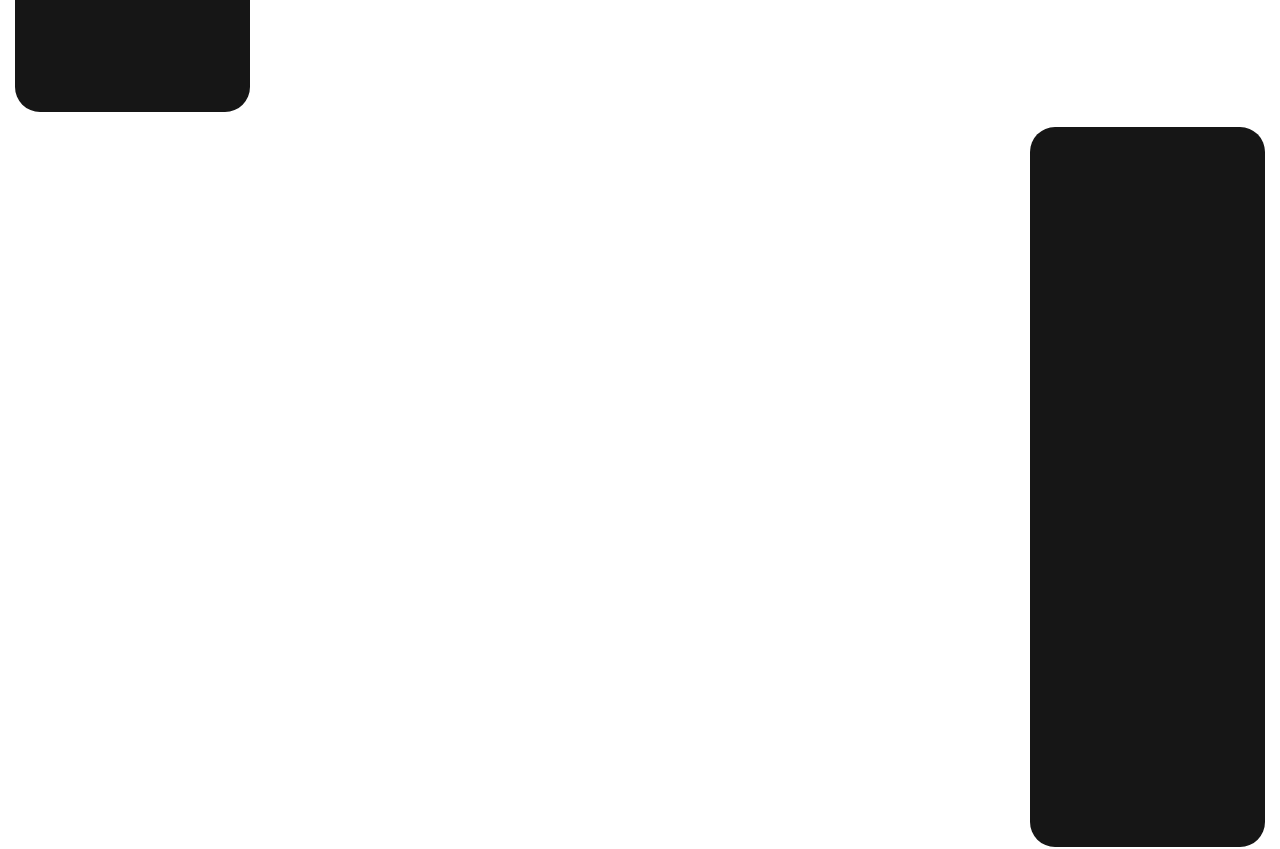
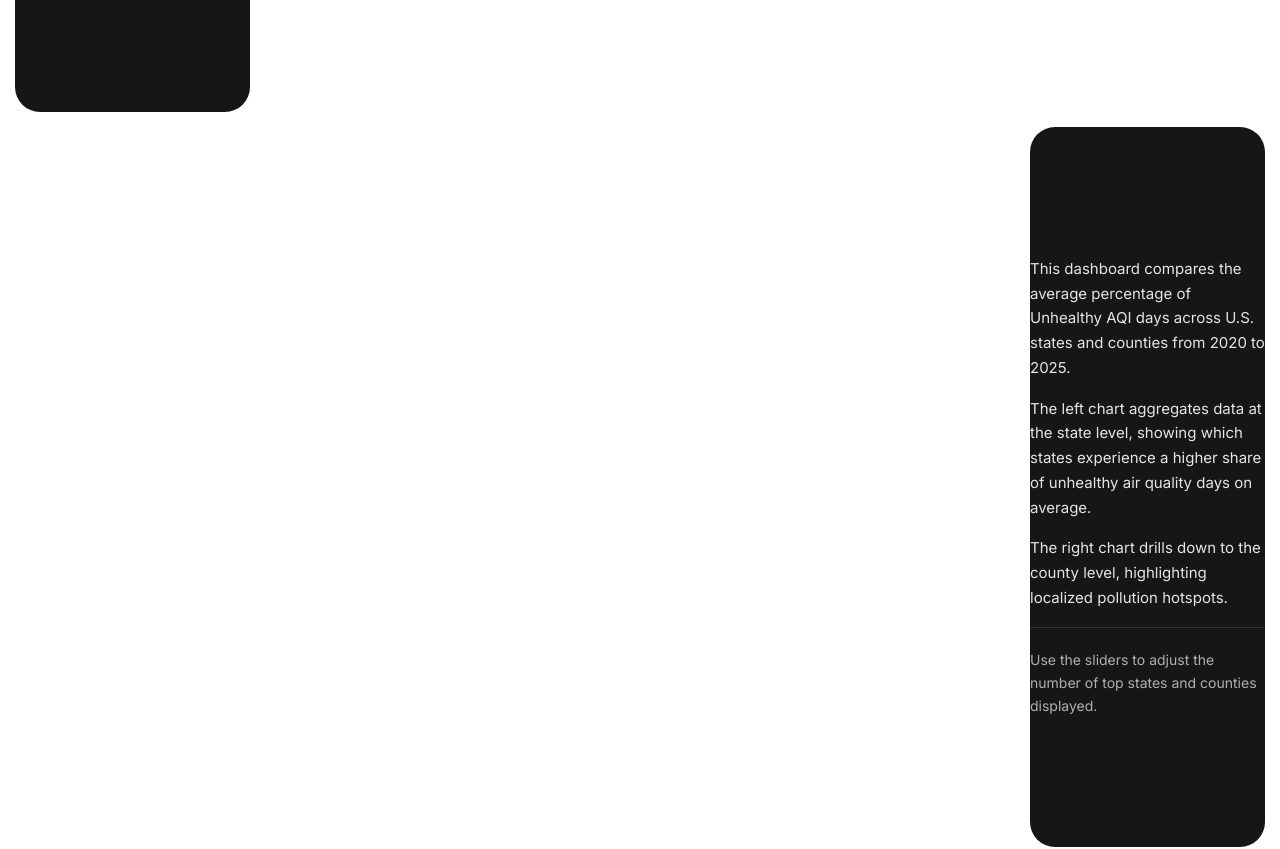
Before and after one commit to cannkayy/datathon-2026, a React (Vite) app: page /#/ in a window 1280 px wide. Shown: the part 900-1749 px from the top of the page. Built offline with nearby package versions, Linux system fonts and the light colour scheme.

Commit message:
Add Dashboard2 caption text to row 2 black box
Co-authored-by: Cursor <cursoragent@cursor.com>

```diff
--- /dev/null
+++ b/src/components/Dashboard2Caption.jsx
@@ -0,0 +1,20 @@
+import styles from './Dashboard2Caption.module.css'
+
+export default function Dashboard2Caption() {
+  return (
+    <div className={styles.caption}>
+      <p>
+        This dashboard compares the average percentage of Unhealthy AQI days across U.S. states and counties from 2020 to 2025.
+      </p>
+      <p>
+        The left chart aggregates data at the state level, showing which states experience a higher share of unhealthy air quality days on average.
+      </p>
+      <p>
+        The right chart drills down to the county level, highlighting localized pollution hotspots.
+      </p>
+      <p className={styles.tip}>
+        Use the sliders to adjust the number of top states and counties displayed.
+      </p>
+    </div>
+  )
+}
--- /dev/null
+++ b/src/components/Dashboard2Caption.module.css
@@ -0,0 +1,28 @@
+.caption {
+  padding: 1.75rem 1.5rem;
+  color: #e5e5e5;
+  font-size: 0.9375rem;
+  line-height: 1.65;
+  font-weight: 400;
+  height: 100%;
+  box-sizing: border-box;
+  display: flex;
+  flex-direction: column;
+  justify-content: center;
+}
+
+.caption p {
+  margin: 0 0 1rem;
+}
+
+.caption p:last-child {
+  margin-bottom: 0;
+}
+
+.tip {
+  margin-top: 1.25rem;
+  padding-top: 1.25rem;
+  border-top: 1px solid rgba(255, 255, 255, 0.12);
+  font-size: 0.875rem;
+  color: #b0b0b0;
+}
--- a/src/pages/Report.jsx
+++ b/src/pages/Report.jsx
@@ -2,6 +2,7 @@ import VizPlaceholder from '../components/VizPlaceholder'
 import TableauEmbed from '../components/TableauEmbed'
 import TableauEmbedOverview from '../components/TableauEmbedOverview'
 import TableauEmbedThirdRow from '../components/TableauEmbedThirdRow'
+import Dashboard2Caption from '../components/Dashboard2Caption'
 import styles from './Report.module.css'
 
 const TEAM = [
@@ -54,7 +55,7 @@ export default function Report() {
             ) : i === 1 ? (
               <>
                 <VizPlaceholder embed={<TableauEmbedOverview />} />
-                <VizPlaceholder />
+                <VizPlaceholder embed={<Dashboard2Caption />} />
               </>
             ) : (
               <>
```
